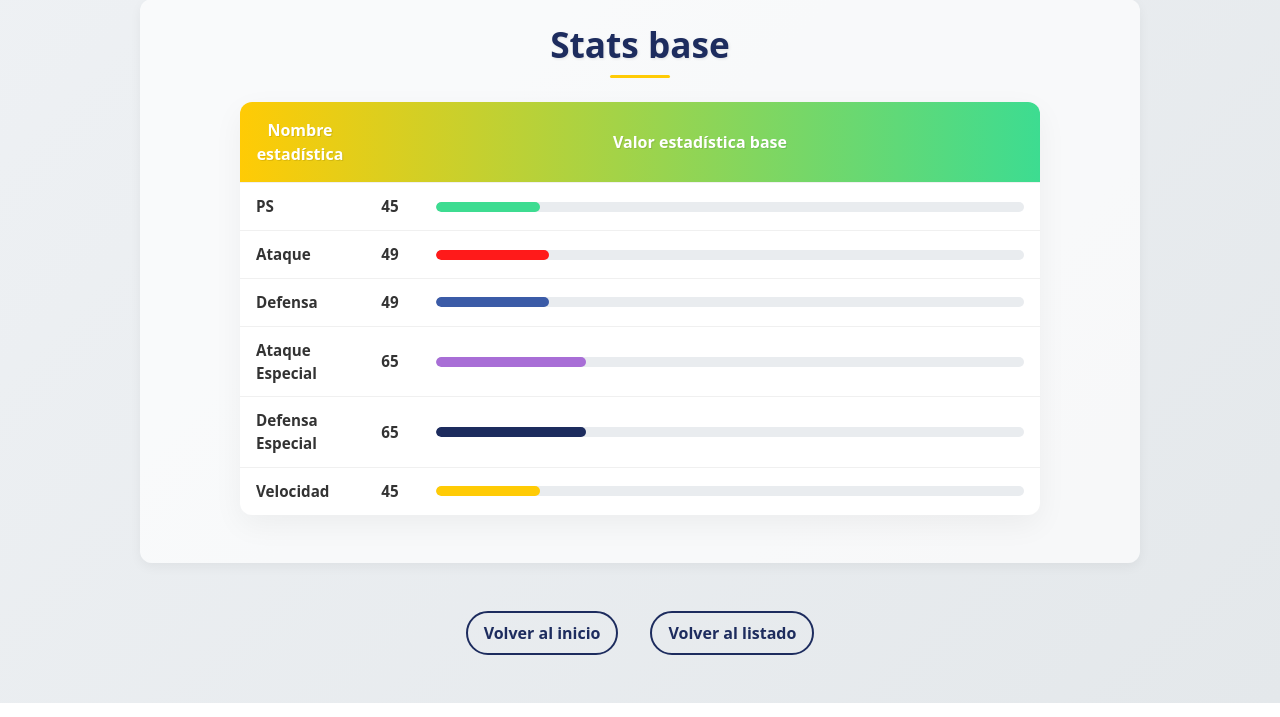
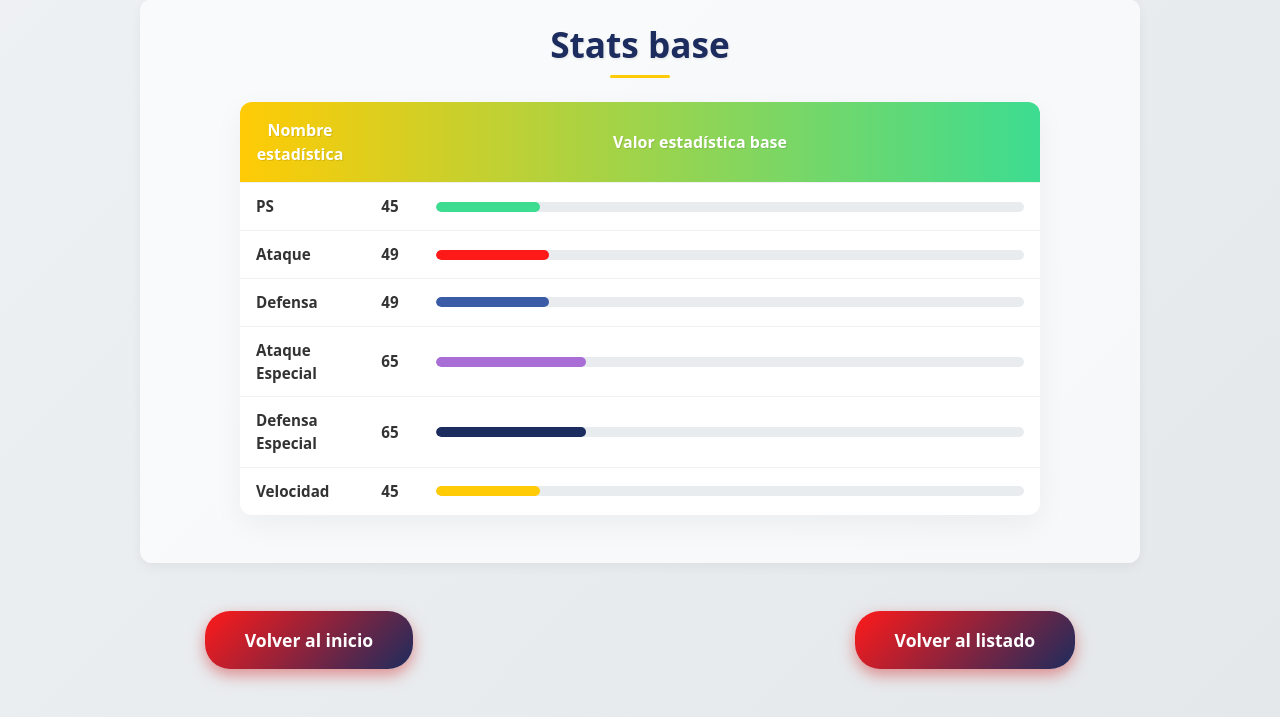
Before and after one commit to JesusGG208/infokedex, a Django app: page /pokemon_detail/1/ in a window 1280 px wide. Shown: the part 1450-2167 px from the top of the page. Run offline with Django 5.2, Linux system fonts and the light colour scheme; data comes from the database, SQL or seed files in the repository; both versions use the stored data as it was after the commit.

Commit message:
Arreglando una cosa de los botones

```diff
--- a/compare/templates/compare.html
+++ b/compare/templates/compare.html
@@ -19,7 +19,7 @@
             <label for="id_pokemon_2">Pokémon 2</label>
             {{ form.pokemon_2 }}
         </div>
-        <button type="submit" class="btn btn-primary">Comparar</button>
+        <button type="submit" class="btn-compare">Comparar</button>
     </form>
 
     {% if comparison %}
--- a/pokemon/static/pokemon_detail.css
+++ b/pokemon/static/pokemon_detail.css
@@ -300,7 +300,7 @@ td {
 }
 
 /* Navegación */
-.navigation {
+.back-nav {
     display: flex;
     justify-content: center;
     gap: 2rem;
@@ -308,16 +308,24 @@ td {
     flex-wrap: wrap;
 }
 .back-link {
-    color: var(--pokemon-dark-blue);
-    font-weight: bold;
+    background: linear-gradient(135deg, var(--pokemon-red), var(--pokemon-dark-blue));
     text-decoration: none;
-    transition: all 0.3s ease;
-    padding: 0.5rem 1rem;
-    border: 2px solid var(--pokemon-dark-blue);
-    border-radius: 30px;
+    color: white;
+    font-weight: 700;
+    border: none;
+    padding: 1rem 2.5rem;
+    border-radius: 25px;
+    cursor: pointer;
+    font-size: 1.1rem;
+    box-shadow: 0 6px 15px rgba(211, 47, 47, 0.5);
+    transition: all 0.4s ease;
+    display: block;
+    margin: 0 auto;
 }
 .back-link:hover {
-    background-color: var(--pokemon-dark-blue);
+    background: linear-gradient(135deg, var(--pokemon-dark-blue), var(--pokemon-red));
+    box-shadow: 0 8px 22px rgba(25, 118, 210, 0.7);
+    outline: none;
     color: white;
     transform: translateY(-3px);
     text-decoration: none;
--- a/pokemon/templates/all_templates/pokemon_detail.html
+++ b/pokemon/templates/all_templates/pokemon_detail.html
@@ -27,25 +27,25 @@
                 <div class="carousel-inner">
                     <div class="carousel-item active">
                         <img src="{{ pokemon.official_artwork_default }}" class="d-block pokemon-artwork" alt="{{ pokemon.name }}">
-                        <div class="carousel-caption d-md-block bg-dark bg-opacity-75 rounded">
+                        <div class="carousel-caption d-md-block bg-dark bg-opacity-50 rounded">
                             <h5>Apariencia normal</h5>
                         </div>
                     </div>
                     <div class="carousel-item">
                         <img src="{{ pokemon.official_artwork_shiny }}" class="d-block pokemon-artwork" alt="{{ pokemon.name }} shiny">
-                        <div class="carousel-caption d-md-block bg-dark bg-opacity-75 rounded">
+                        <div class="carousel-caption d-md-block bg-dark bg-opacity-50 rounded">
                             <h5>Apariencia shiny</h5>
                         </div>
                     </div>
                     <div class="carousel-item">
                         <img src="{{ pokemon.sprite_default }}" class="d-block pokemon-sprite" alt="sprite {{ pokemon.name }}">
-                        <div class="carousel-caption d-md-block bg-dark bg-opacity-75 rounded">
+                        <div class="carousel-caption d-md-block bg-dark bg-opacity-50 rounded">
                             <h5>Sprite de los videojuegos</h5>
                         </div>
                     </div>
                     <div class="carousel-item">
                         <img src="{{ pokemon.sprite_shiny }}" class="d-block pokemon-sprite" alt="sprite {{ pokemon.name }} shiny">
-                        <div class="carousel-caption d-md-block bg-dark bg-opacity-75 rounded">
+                        <div class="carousel-caption d-md-block bg-dark bg-opacity-50 rounded">
                             <h5>Sprite shiny de los videojuegos</h5>
                         </div>
                     </div>
@@ -204,7 +204,7 @@
         </table>
     </div>
 
-    <div class="navigation">
+    <div class="back-nav">
         <a href="{% url 'pokemon:home_page' %}" class="back-link">Volver al inicio</a>
         <a href="{% url 'pokemon:pokemon_list' %}" class="back-link">Volver al listado</a>
     </div>
```
Also changed, not shown: compare/static/compare.css (+4 -4 lines), db.sqlite3.
